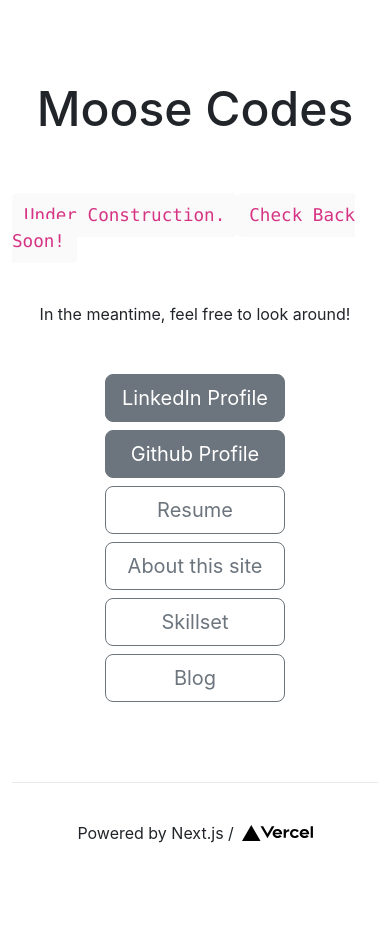
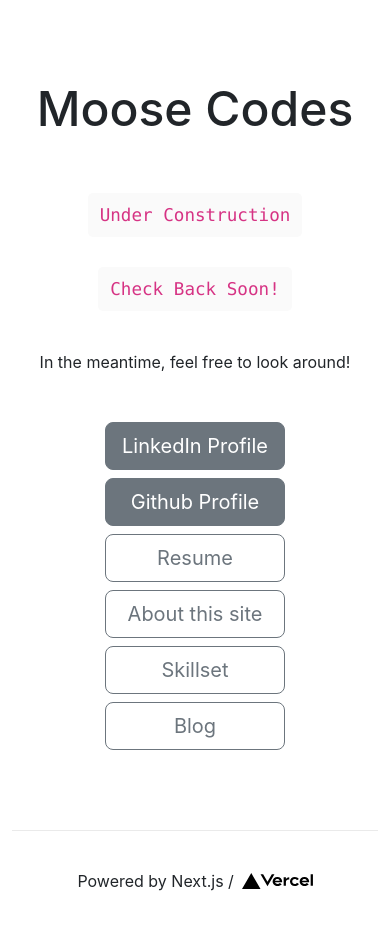
Before and after one commit to moosecodes/mc-nextjs-blog, a Next.js app: page / in a window 390 px wide. Before the commit the page ends 882 px from the top, so only its background shows below. Built offline with nearby package versions, Linux system fonts and the light colour scheme.

Commit message:
fix construction label defect for mobile

```diff
--- a/pages/index.js
+++ b/pages/index.js
@@ -18,7 +18,10 @@ export default function Home() {
         </h1>
 
         <p className={styles.description}>
-          <code> Under Construction.</code>
+          <code> Under Construction</code>
+        </p>
+
+        <p className={styles.description}>
           <code>Check Back Soon!</code>
         </p>
 
```
